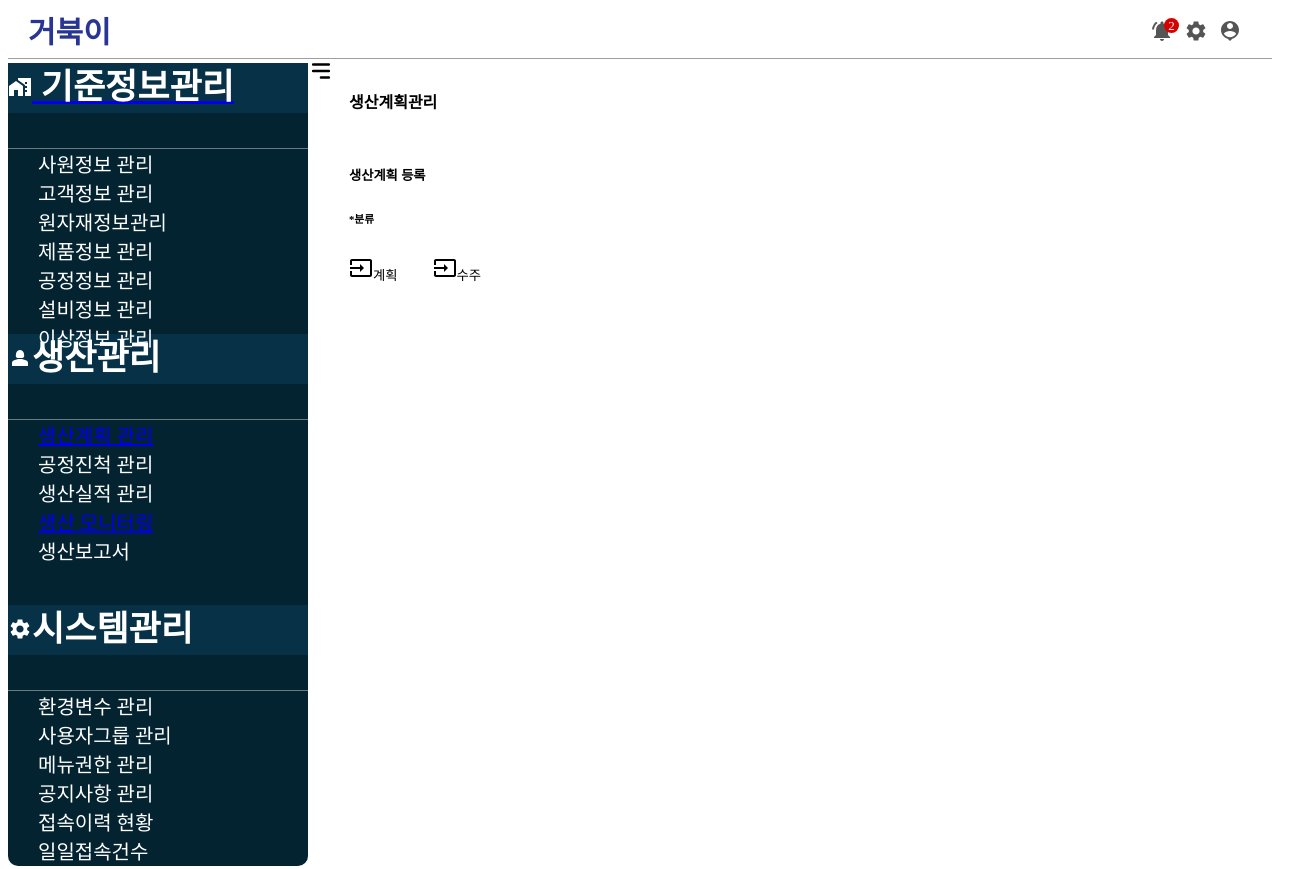
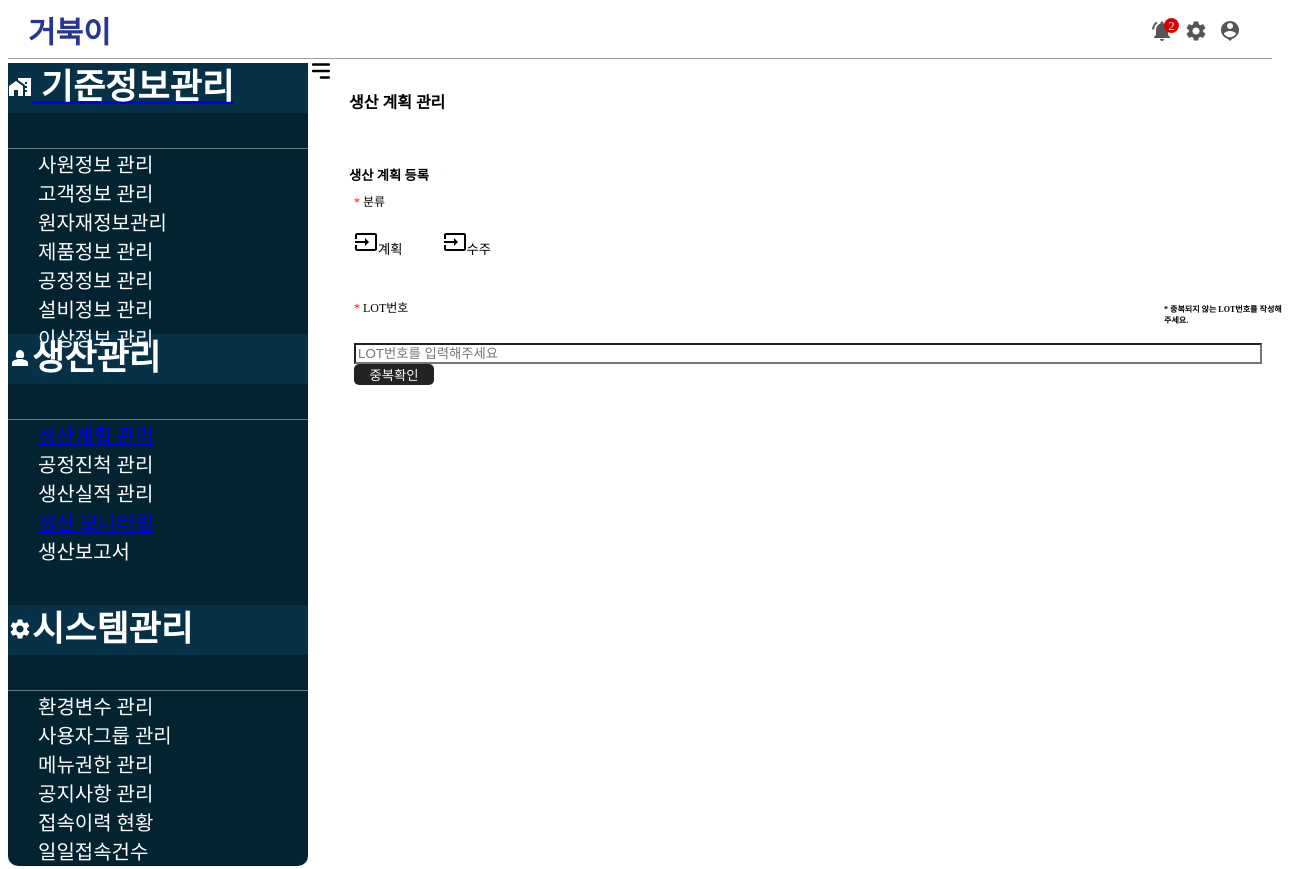
Before and after one commit to sunford4927/team_mes, a React (Create React App) app in the folder react-admin-dashboard/: page /NewR in a window 1280 px wide. Shown: the whole page, 1302 px wide, since content can reach past the window. Built offline with nearby package versions, Linux system fonts and the light colour scheme.

Commit message:
생산계획관리 신규등록 쪽 만듦

```diff
--- a/react-admin-dashboard/src/news/newR/NewR.jsx
+++ b/react-admin-dashboard/src/news/newR/NewR.jsx
@@ -10,10 +10,14 @@ export default function NewR() {
         <div className="processPR">
             <div className="processPRWrapper">
                 <div className="processMenu">
-                    <h3 className="processTitle">생산계획관리</h3>
-                    <h5 className="processR">생산계획 등록 </h5>
-                    <h6 className="processnext">*필수항목</h6>
-                    <h6 className="processclassification">*분류</h6>
+                    <h3 className="processTitle">생산 계획 관리</h3>
+                    <h5 className="processR">생산 계획 등록 </h5>
+                    <h6 className="processnext">*필수 항목</h6>
+
+                <div className="proceeclassification">
+                        <span className="pp"> * </span>
+                        <label> 분류 </label>
+                        </div>
                         <Link to="/NewR">
                             <button className="processAddButton"><InputIcon/>계획</button>
                         </Link>
--- a/react-admin-dashboard/src/news/newR/newR.css
+++ b/react-admin-dashboard/src/news/newR/newR.css
@@ -1,5 +1,5 @@
 .NewRTitle {
-    flex: 1;
+    flex: 4;
     margin-top: 200px;
     padding: 20px;
 
@@ -7,13 +7,13 @@
 }
 
 .processTitle {
-    flex: 4;
+    flex: 1;
     padding: 15px;
     font-size: 16px;
 }
 
 .processR {
-    flex: 4;
+    flex: 1;
     position: relative;
     padding:15px;
 }
@@ -25,24 +25,31 @@
     color:red;
 }
 
-.processclassification{
-    padding: 15px;
+.pp{
+    color: red;
+}
+
+.proceeclassification{
+    font-size: 12px;
+    padding: 20px;
+    margin-bottom: 10px
 }
 
 .processAddButton{
-    padding: 15px;
+    padding: 20px;
     border-radius: 5px;
     background: #FFFFFF;
     cursor: pointer;
     border: none;
-    margin-top: -100px;
+    margin-top: -150px;
     padding-right: 20px;
+
 
 
 }
 
 .processAddButton1{
-    padding:15px;
+    padding:20px;
     border-radius: 5px;
     background: #FFFFFF;
     cursor: pointer;
--- a/react-admin-dashboard/src/news/newragister/NewRagister.jsx
+++ b/react-admin-dashboard/src/news/newragister/NewRagister.jsx
@@ -1,5 +1,6 @@
 import React from "react";
 import NewR from "../newR/NewR";
+import Plan from "../plan/Plan";
 
 
 
@@ -7,6 +8,7 @@ import NewR from "../newR/NewR";
 const NRagiser = () =>{
     return <div className="Nragiser">
         <NewR/>
+        <Plan/>
         </div>
 
 };
--- a/react-admin-dashboard/src/news/plan/plan.css
+++ b/react-admin-dashboard/src/news/plan/plan.css
@@ -0,0 +1,27 @@
+.plan {
+    padding: 20px;
+    font-size: 12px;
+}
+
+.P{
+    color: red;
+}
+
+.plannext {
+    padding-left: 810px;
+    margin-top: -13px;
+
+}
+.planNumbername {
+    background: #FFFFFF;
+    width: 900px;
+    margin-right: 20px;
+}
+
+.processNumberButton{
+    width: 80px;
+    border: none;
+    border-radius: 5px;
+    color: white;
+    background: #232323;
+}
--- a/react-admin-dashboard/src/news/plan/plan.jsx
+++ b/react-admin-dashboard/src/news/plan/plan.jsx
@@ -0,0 +1,33 @@
+import React from "react";
+import './plan.css';
+
+
+
+
+export default function Plan() {
+    return(
+        <div className="plan">
+            <div className="planTitleContainer">
+                <span className="P"> * </span>
+                <label> LOT번호  </label>
+                <h6 className="plannext"> * 중복되지 않는 LOT번호를 작성해 주세요.</h6>
+            </div>
+
+            <div className="planbar">
+
+                    <input
+                        type="text"
+                        required
+                        placeholder="LOT번호를 입력해주세요"
+                        className="planNumbername"
+                    />
+                    <button
+                        className="processNumberButton"
+                        type="button"
+                        onClick={()=>alert('조심')}>중복확인
+                        </button>
+            </div>
+        </div>
+    )
+
+}
```
Lines whose indentation alone changed are shown as unchanged.
